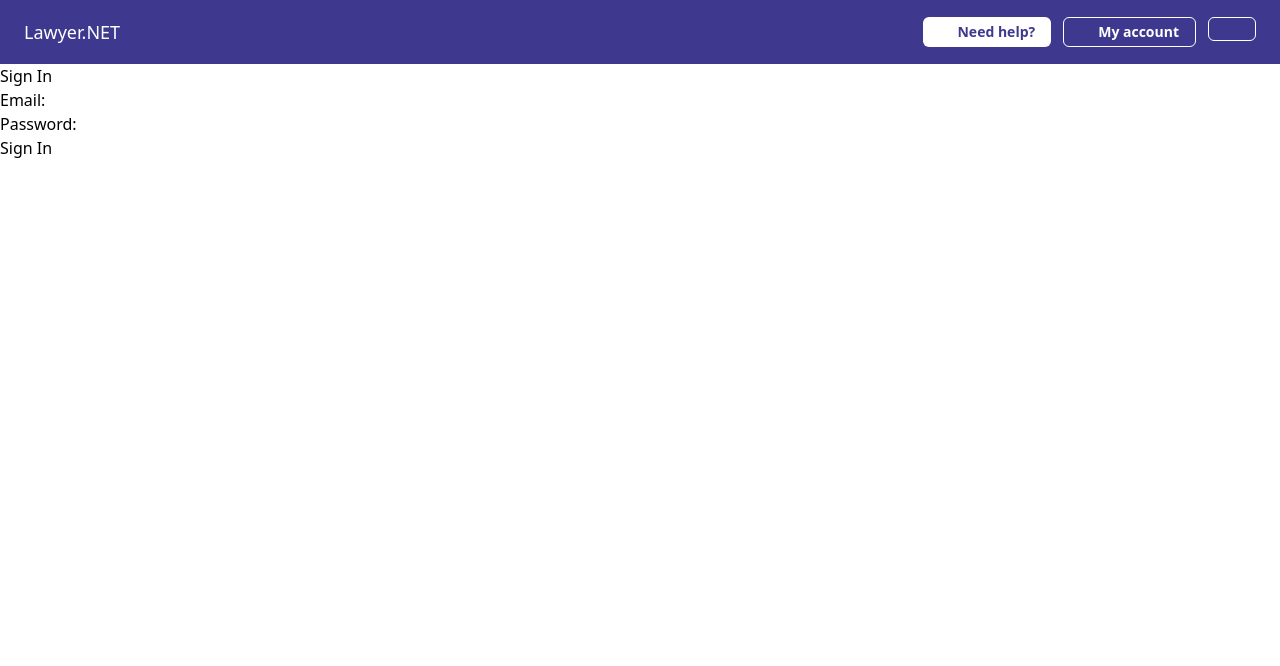
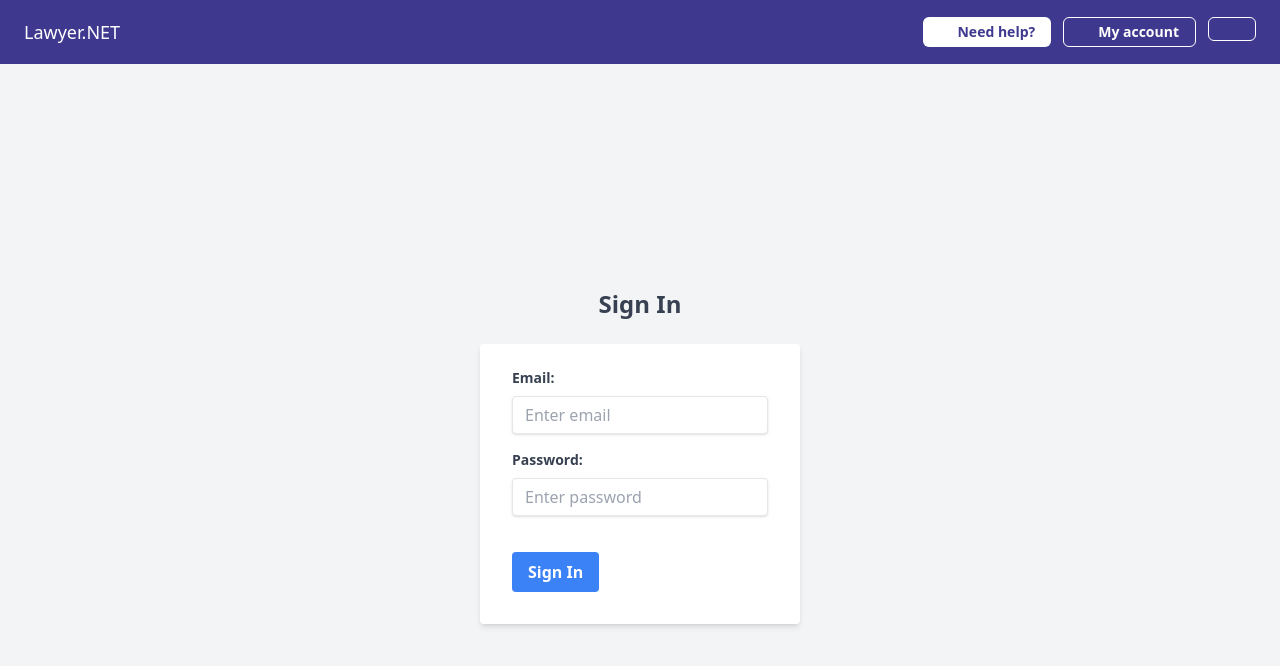
Before and after one commit to ero-gfld/Lawyer.NET-front, a Vue app: page /login in a window 1280 px wide. Shown: the top 666 px of the page. Built offline with nearby package versions, Linux system fonts and the light colour scheme; some icons are missing.

Commit message:
small aesthetical changes

```diff
--- a/src/views/LoginView.vue
+++ b/src/views/LoginView.vue
@@ -1,19 +1,24 @@
 <template>
-    <div>
-      <h2>Sign In</h2>
-      <form @submit.prevent="onSignIn">
-        <div>
-          <label for="email">Email:</label>
-          <input type="email" id="email" v-model="email">
+  <div class="flex justify-center items-center h-screen bg-gray-100">
+    <div class="w-full max-w-xs">
+      <h2 class="mb-6 text-2xl font-bold text-center text-gray-700">Sign In</h2>
+      <form @submit.prevent="onSignIn" class="px-8 pt-6 pb-8 mb-4 bg-white rounded shadow-md">
+        <div class="mb-4">
+          <label class="block mb-2 text-sm font-bold text-gray-700" for="email">Email:</label>
+          <input class="w-full px-3 py-2 leading-tight text-gray-700 border rounded shadow appearance-none focus:outline-none focus:shadow-outline" type="email" id="email" v-model="email" placeholder="Enter email">
         </div>
-        <div>
-          <label for="password">Password:</label>
-          <input type="password" id="password" v-model="password">
+        <div class="mb-6">
+          <label class="block mb-2 text-sm font-bold text-gray-700" for="password">Password:</label>
+          <input class="w-full px-3 py-2 mb-3 leading-tight text-gray-700 border rounded shadow appearance-none focus:outline-none focus:shadow-outline" type="password" id="password" v-model="password" placeholder="Enter password">
         </div>
-        <button type="submit">Sign In</button>
+        <div class="flex items-center justify-between">
+          <button class="px-4 py-2 font-bold text-white bg-blue-500 rounded hover:bg-blue-700 focus:outline-none focus:shadow-outline" type="submit">Sign In</button>
+        </div>
       </form>
     </div>
-  </template>
+  </div>
+</template>
+
 
   <script>
   export default {
--- a/src/views/RegisterView.vue
+++ b/src/views/RegisterView.vue
@@ -7,9 +7,19 @@
           <label class="block mb-2 text-sm font-bold text-gray-700" for="email">Email:</label>
           <input class="w-full px-3 py-2 leading-tight text-gray-700 border rounded shadow appearance-none focus:outline-none focus:shadow-outline" type="email" id="email" v-model="email" placeholder="Enter email">
         </div>
-        <div class="mb-6">
+        <div class="mb-4">
           <label class="block mb-2 text-sm font-bold text-gray-700" for="password">Password:</label>
           <input class="w-full px-3 py-2 mb-3 leading-tight text-gray-700 border rounded shadow appearance-none focus:outline-none focus:shadow-outline" type="password" id="password" v-model="password" placeholder="Enter password">
+        </div>
+        <div class="mb-4">
+          <label class="block mb-2 text-sm font-bold text-gray-700" for="name">Name:</label>
+          <input class="w-full px-3 py-2 leading-tight text-gray-700 border rounded shadow appearance-none focus:outline-none focus:shadow-outline" type="text" id="name" v-model="name" >
+        </div>
+
+        <!-- Last Name Field -->
+        <div class="mb-6">
+          <label class="block mb-2 text-sm font-bold text-gray-700" for="lastName">Last Name:</label>
+          <input class="w-full px-3 py-2 leading-tight text-gray-700 border rounded shadow appearance-none focus:outline-none focus:shadow-outline" type="text" id="lastName" v-model="lastName" >
         </div>
         <div class="flex items-center justify-between">
           <button class="px-4 py-2 font-bold text-white bg-blue-500 rounded hover:bg-blue-700 focus:outline-none focus:shadow-outline" type="submit">Register</button>
@@ -24,6 +34,8 @@
 export default {
   data() {
     return {
+      name: '',
+      lastName: '',
       email: '',
       password: ''
     };
@@ -31,7 +43,7 @@
   methods: {
     onRegister() {
       // Handle registration logic here
-        console.log("Registered with", this.email, this.password);
+      console.log("Registered with", this.name, this.lastName, this.email, this.password);
     }
   }
 };
```
Lines whose indentation alone changed are shown as unchanged.
